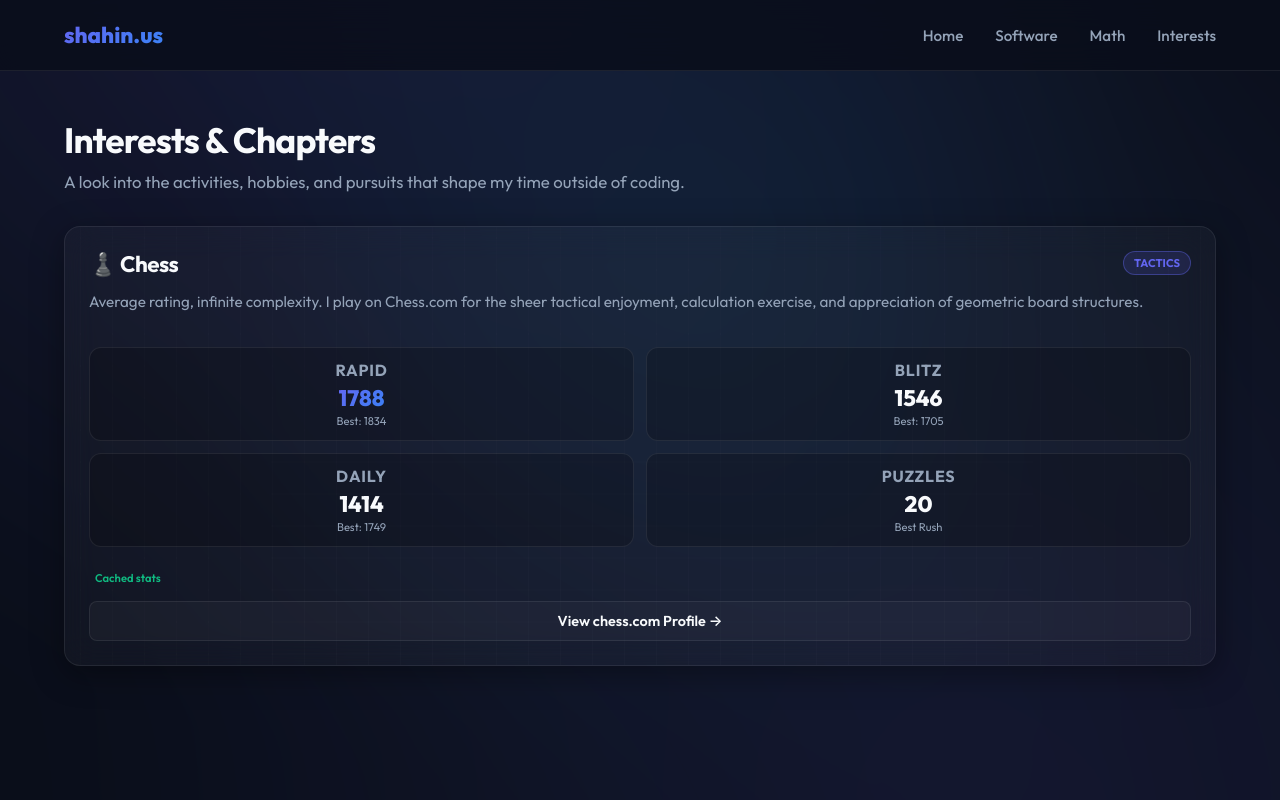
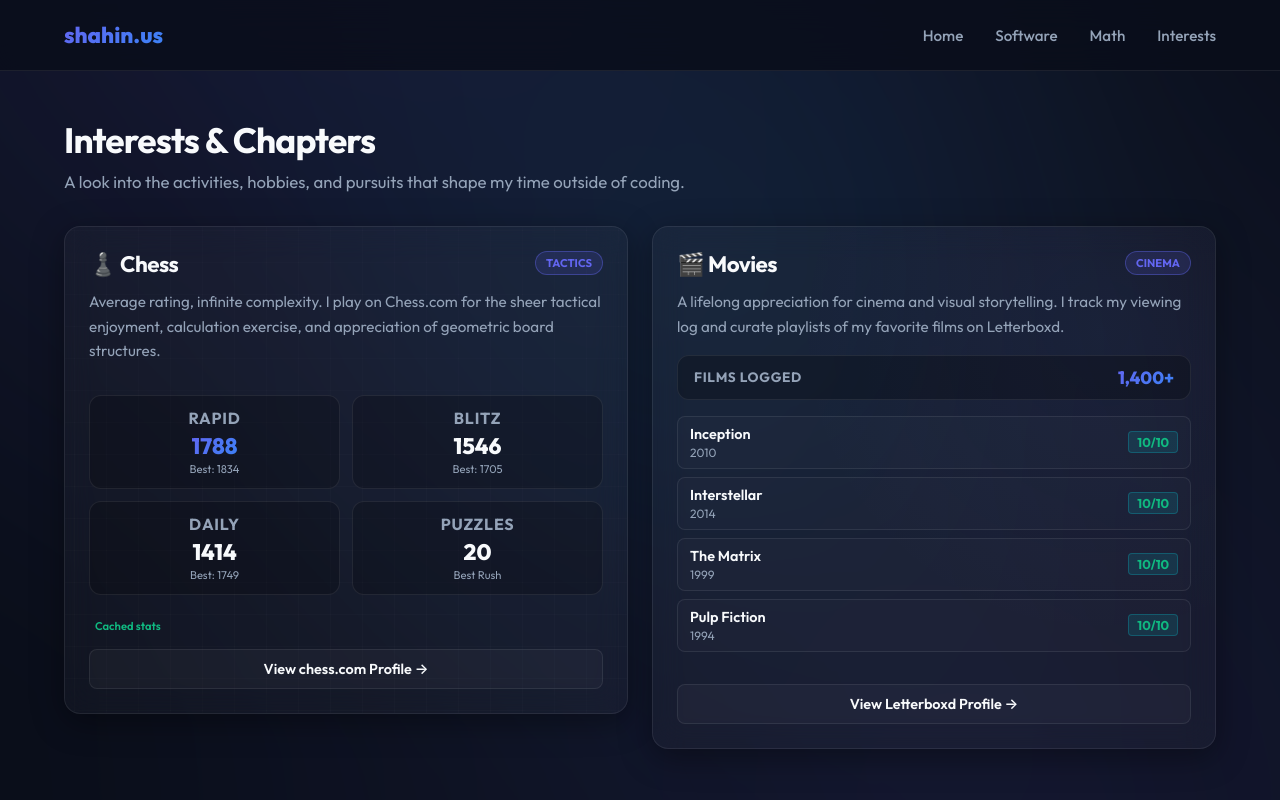
Before and after one commit to happyhuman/shahin.us, a Next.js app: page /interests in a window 1280 px wide. Built offline with nearby package versions, Linux system fonts and the light colour scheme; no server answers.

Commit message:
Add Movies card with Letterboxd profile link and static favorites list

```diff
--- a/src/app/interests/interests.module.css
+++ b/src/app/interests/interests.module.css
@@ -211,3 +211,105 @@
   from { opacity: 0; transform: translateY(10px); }
   to { opacity: 1; transform: translateY(0); }
 }
+
+/* Movies Card Specific Styles */
+.moviesCard {
+  position: relative;
+  overflow: hidden;
+  display: flex;
+  flex-direction: column;
+  justify-content: space-between;
+  min-height: 420px;
+}
+
+.moviesBackground {
+  position: absolute;
+  top: 0;
+  left: 0;
+  right: 0;
+  bottom: 0;
+  background: radial-gradient(circle at 80% 20%, rgba(99, 102, 241, 0.05) 0%, transparent 50%);
+  pointer-events: none;
+  z-index: 1;
+}
+
+.moviesStatsBanner {
+  background: rgba(0, 0, 0, 0.25);
+  border: 1px solid var(--border-color);
+  border-radius: 12px;
+  padding: 10px 16px;
+  display: flex;
+  justify-content: space-between;
+  align-items: center;
+  margin-bottom: 16px;
+  z-index: 2;
+}
+
+.moviesStatsText {
+  font-size: 0.85rem;
+  font-weight: 700;
+  color: var(--text-secondary);
+  text-transform: uppercase;
+  letter-spacing: 0.05em;
+}
+
+.moviesStatsCount {
+  font-size: 1.1rem;
+  font-weight: 800;
+  background: linear-gradient(135deg, var(--color-primary), var(--color-secondary));
+  -webkit-background-clip: text;
+  -webkit-text-fill-color: transparent;
+}
+
+.moviesList {
+  display: flex;
+  flex-direction: column;
+  gap: 8px;
+  margin-bottom: 16px;
+  z-index: 2;
+}
+
+.movieItem {
+  display: flex;
+  justify-content: space-between;
+  align-items: center;
+  padding: 8px 12px;
+  background: rgba(255, 255, 255, 0.02);
+  border: 1px solid var(--border-color);
+  border-radius: 8px;
+  transition: all 0.2s ease;
+  text-decoration: none;
+}
+
+.movieItem:hover {
+  background: rgba(255, 255, 255, 0.05);
+  border-color: var(--border-color-active);
+  transform: translateX(2px);
+}
+
+.movieInfo {
+  display: flex;
+  flex-direction: column;
+  gap: 2px;
+}
+
+.movieTitle {
+  font-size: 0.9rem;
+  font-weight: 600;
+  color: var(--text-primary);
+}
+
+.movieYear {
+  font-size: 0.75rem;
+  color: var(--text-secondary);
+}
+
+.movieRating {
+  font-size: 0.8rem;
+  font-weight: 700;
+  color: var(--color-accent);
+  background: rgba(0, 240, 255, 0.1);
+  padding: 2px 8px;
+  border-radius: 4px;
+  border: 1px solid rgba(0, 240, 255, 0.2);
+}
--- a/src/app/interests/page.js
+++ b/src/app/interests/page.js
@@ -2,6 +2,7 @@
 
 import React, { useState, useEffect } from "react";
 import styles from "./interests.module.css";
+import { siteConfig } from "@/config";
 
 export default function InterestsPage() {
   return (
@@ -16,6 +17,9 @@ export default function InterestsPage() {
       <div className={styles.interestsGrid}>
         {/* Chess Card */}
         <ChessCard />
+
+        {/* Movies Card */}
+        <MoviesCard />
       </div>
     </div>
   );
@@ -165,3 +169,58 @@ function ChessCard() {
     </section>
   );
 }
+
+function MoviesCard() {
+  const { movies } = siteConfig.interests;
+
+  return (
+    <section className={`card ${styles.moviesCard}`}>
+      <div className={styles.moviesBackground} />
+
+      <div className={styles.cardHeader}>
+        <h3 className={styles.cardHeading}>🎬 Movies</h3>
+        <span className={styles.cardBadge}>Cinema</span>
+      </div>
+
+      <p className={styles.chessDescription}>
+        A lifelong appreciation for cinema and visual storytelling. I track my viewing log and curate playlists of my favorite films on Letterboxd.
+      </p>
+
+      <div className={styles.moviesStatsBanner}>
+        <span className={styles.moviesStatsText}>Films Logged</span>
+        <span className={styles.moviesStatsCount}>{movies.totalWatched}</span>
+      </div>
+
+      <div className={styles.moviesList}>
+        {movies.favorites.map((movie, idx) => (
+          <a
+            key={idx}
+            href={movie.link}
+            target="_blank"
+            rel="noopener noreferrer"
+            className={styles.movieItem}
+            title="View on Letterboxd"
+          >
+            <div className={styles.movieInfo}>
+              <span className={styles.movieTitle}>{movie.title}</span>
+              <span className={styles.movieYear}>{movie.year}</span>
+            </div>
+            <span className={styles.movieRating}>{movie.rating}</span>
+          </a>
+        ))}
+      </div>
+
+      <div className={styles.cardFooter}>
+        <a
+          href={movies.profileUrl}
+          target="_blank"
+          rel="noopener noreferrer"
+          className="btn btn-secondary"
+          style={{ textDecoration: "none", width: "100%" }}
+        >
+          View Letterboxd Profile &rarr;
+        </a>
+      </div>
+    </section>
+  );
+}
--- a/src/config.js
+++ b/src/config.js
@@ -15,4 +15,48 @@ export const siteConfig = {
     // Label displayed beneath the QR code image
     label: "Scan to Connect on LinkedIn",
   },
+
+  // Hobbies and Interests configuration
+  interests: {
+    // Chess.com details
+    chess: {
+      username: "happyhuman",
+      profileUrl: "https://www.chess.com/member/happyhuman",
+    },
+
+    // Letterboxd details
+    movies: {
+      profileUrl: "https://letterboxd.com/happyhuman/",
+      favoritesUrl: "https://letterboxd.com/happyhuman/list/my-absolute-favorites/",
+      totalWatched: "1,400+",
+      // A curated list of your absolute favorite movies (10/10 ratings)
+      // Feel free to replace these placeholder titles, years, and links
+      favorites: [
+        {
+          title: "Inception",
+          year: "2010",
+          rating: "10/10",
+          link: "https://letterboxd.com/film/inception/",
+        },
+        {
+          title: "Interstellar",
+          year: "2014",
+          rating: "10/10",
+          link: "https://letterboxd.com/film/interstellar/",
+        },
+        {
+          title: "The Matrix",
+          year: "1999",
+          rating: "10/10",
+          link: "https://letterboxd.com/film/the-matrix/",
+        },
+        {
+          title: "Pulp Fiction",
+          year: "1994",
+          rating: "10/10",
+          link: "https://letterboxd.com/film/pulp-fiction/",
+        },
+      ],
+    },
+  },
 };
```
